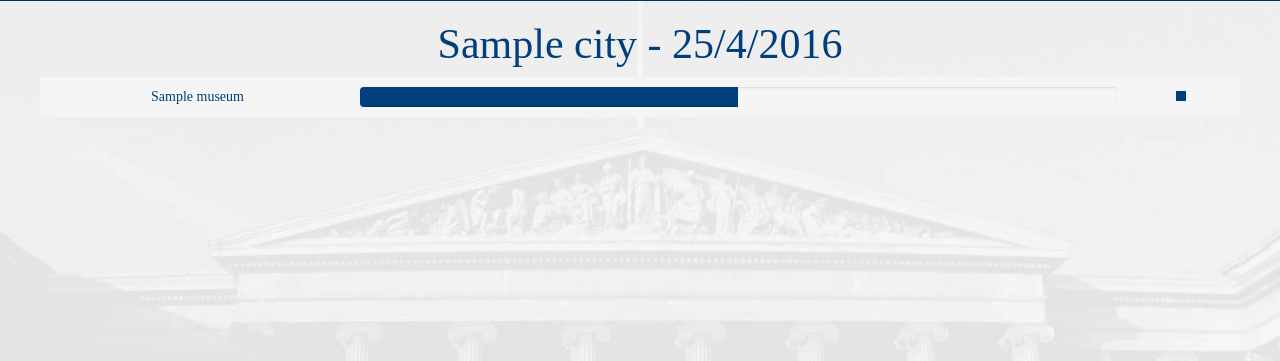
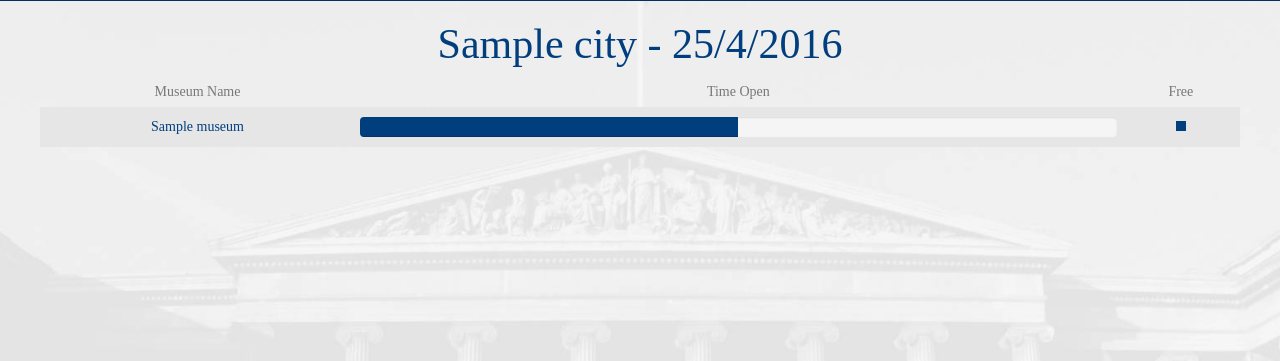
Before and after one commit to Autophagy/museumzeit, a Flask app: a page that uses app/templates/city.html in a window 1280 px wide. Shown: the part 59-420 px from the top of the page. Run offline with Flask 2, Linux system fonts and the light colour scheme; tables that the repository leaves empty hold one stand-in row (values such as "Sample post"); some libraries are stand-ins or nearby versions; some web fonts are replaced.

Commit message:
Added table headers
Time Open needs to be made dynamic though

```diff
--- a/app/static/css/city.css
+++ b/app/static/css/city.css
@@ -72,6 +72,11 @@ a:hover {
   font-size: 3em;
 }
 
+#main-container .legend-row{
+  padding: 5px 10px;
+  color: #777777;
+}
+
 #main-container .museum-row:nth-of-type(odd) {
     background-color: #F5F5F5;
 }
--- a/app/templates/city.html
+++ b/app/templates/city.html
@@ -31,6 +31,17 @@
   <div id="main-container" class="container-fluid">
     <h2 class="location">{{ city.name }} - {{ date.day }}/{{ date.month }}/{{ date.year }}</h2>
 
+    <div class="row legend-row">
+      <div class="col-md-3">
+        Museum Name
+      </div>
+      <div class="col-md-8">
+        Time Open
+      </div>
+      <div class="col-md-1">
+        Free
+      </div>
+    </div>
     {% for museum in city.museums %}
       <div class="row museum-row">
           <div class="row museum-summary-row" onclick="$(this).parent().find('.museum-detail-row').slideToggle(400);">
```
